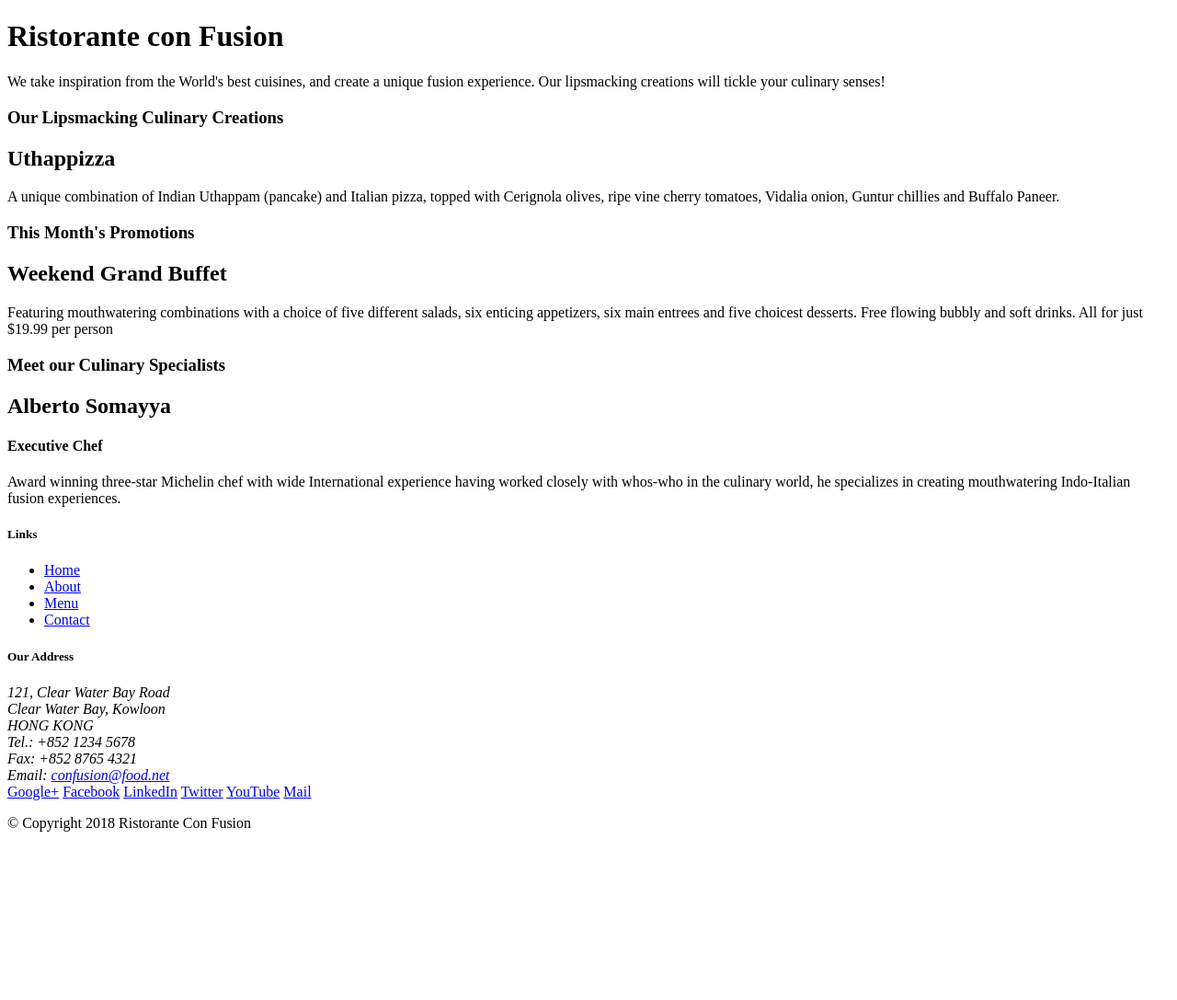
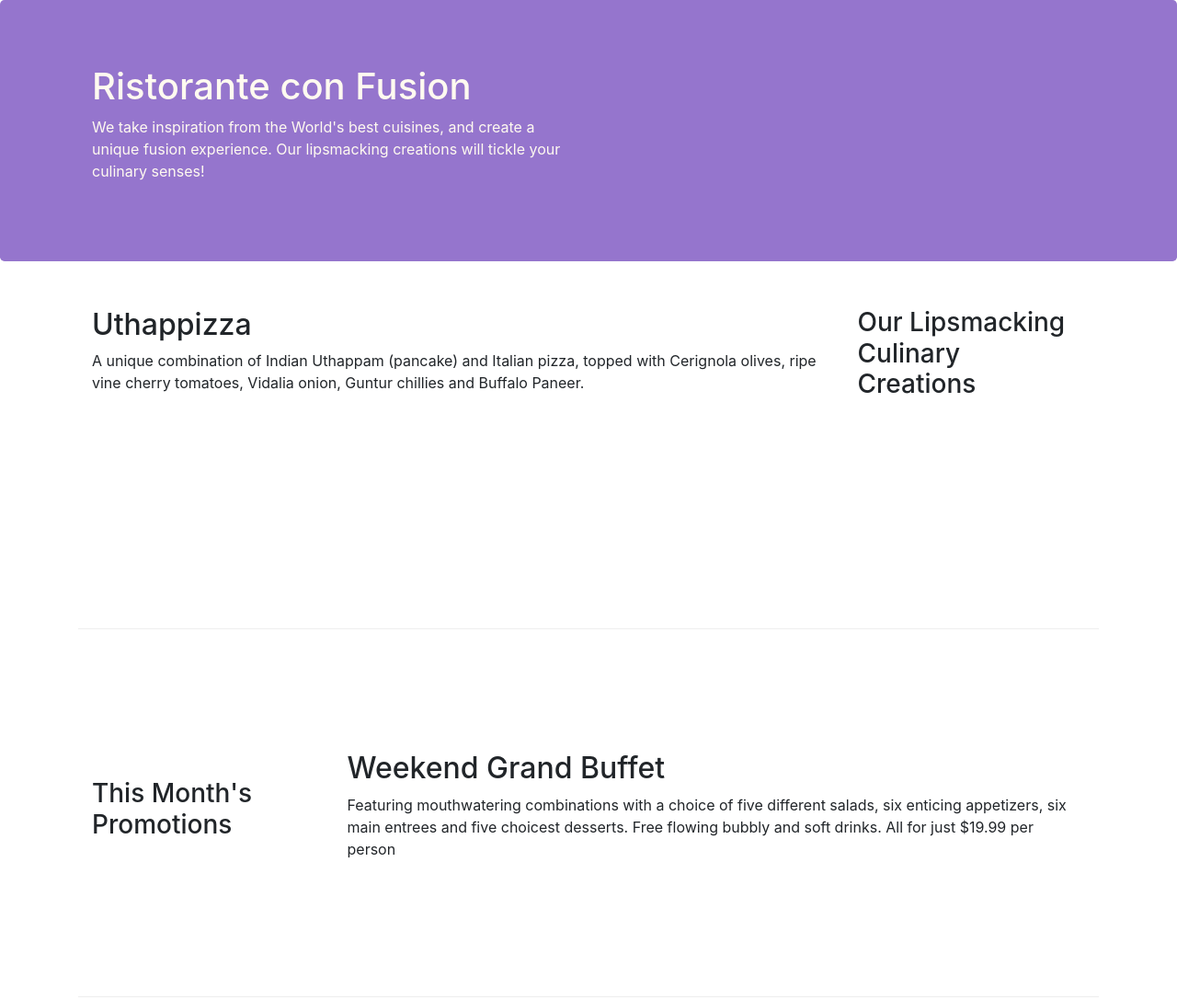
Before and after one commit to Codewhitex/git-test, a website: page Visual Studio code/Bootstrap4/conFusion/index.html in a window 1280 px wide. Shown: the top 1087 px of the page at 92% size. Before the commit the page ends 920 px from the top, so only its background shows below. Drawn offline with nearby package versions, Linux system fonts and the light colour scheme.

Commit message:
commitSecond

```diff
--- /dev/null
+++ b/Visual Studio code/Bootstrap4/conFusion/index.css
@@ -0,0 +1,30 @@
+.row-header {
+  margin: 0px auto;
+  padding: 0px;
+}
+
+.row-content {
+  margin: 0px auto;
+  padding: 50px 0px 50px 0px;
+  border-bottom: 1px ridge;
+  min-height: 400px;
+}
+
+.footer {
+  background-color: #d1c4e9;
+  margin: 0px auto;
+  padding: 20px 0px 20px 0px;
+}
+
+.jumbotron {
+  padding: 70px 30px 70px 30px;
+  margin: 0px auto;
+  background: #9575cd;
+  color: floralwhite;
+}
+
+address {
+  font-size: 80%;
+  margin: 0px;
+  color: #0f0f0f;
+}
--- a/Visual Studio code/Bootstrap4/conFusion/index.html
+++ b/Visual Studio code/Bootstrap4/conFusion/index.html
@@ -1,84 +1,116 @@
 <!DOCTYPE html>
+
 <html lang="en">
+  <head>
+    <meta charset="utf-8" />
+    <meta
+      name="viewport"
+      content="width=device-width, initial-scale=1, shrink-to-fit=no"
+    />
+    <meta http-equiv="x-ua-compatible" content="ie=edge" />
+    <!-- Bootstrap CSS -->
+    <link
+      rel="stylesheet"
+      href="node_modules/bootstrap/dist/css/bootstrap.min.css"
+    />
+    <link href="index.css" rel="stylesheet" />
 
-<head>
     <title>Ristorante Con Fusion</title>
   </head>
 
   <body>
-
-    <header>
-        <div>
-            <div>
-                <div>
+    <!-- jQuery first, then Popper.js, then Bootstrap JS. -->
+    <script src="node_modules/jquery/dist/jquery.slim.min.js"></script>
+    <script src="node_modules/popper.js/dist/umd/popper.min.js"></script>
+    <script src="node_modules/bootstrap/dist/js/bootstrap.min.js"></script>
+    <header class="jumbotron">
+      <div class="container">
+        <div class="row row-header">
+          <div class="col-12 col-sm-6">
             <h1>Ristorante con Fusion</h1>
-                    <p>We take inspiration from the World's best cuisines, and create a unique fusion experience. Our lipsmacking creations will tickle your culinary senses!</p>
+            <p>
+              We take inspiration from the World's best cuisines, and create a
+              unique fusion experience. Our lipsmacking creations will tickle
+              your culinary senses!
+            </p>
           </div>
-                <div>
-                </div>
+          <div></div>
         </div>
       </div>
     </header>
 
-    <div>
-        <div>
-            <div>
+    <div class="container">
+      <div class="row row-content">
+        <div class="col-12 col-sm-4 order-sm-last col-md-3">
           <h3>Our Lipsmacking Culinary Creations</h3>
         </div>
-            <div>
+        <div class="col col-sm order-sm-first col-md">
           <h2>Uthappizza</h2>
-                <p>A unique combination of Indian Uthappam (pancake) and Italian pizza, topped with Cerignola olives, ripe vine cherry tomatoes, Vidalia onion, Guntur chillies and Buffalo Paneer.</p>
+          <p>
+            A unique combination of Indian Uthappam (pancake) and Italian pizza,
+            topped with Cerignola olives, ripe vine cherry tomatoes, Vidalia
+            onion, Guntur chillies and Buffalo Paneer.
+          </p>
         </div>
       </div>
 
-
-        <div>
-            <div>
+      <div class="row row-content align-items-center">
+        <div class="col-12 col-sm-4 col-md-3">
           <h3>This Month's Promotions</h3>
         </div>
-            <div>
+        <div class="col col-sm col-md">
           <h2>Weekend Grand Buffet</h2>
-                <p>Featuring mouthwatering combinations with a choice of five different salads, six enticing appetizers, six main entrees and five choicest desserts. Free flowing bubbly and soft drinks. All for just $19.99 per person </p>
+          <p>
+            Featuring mouthwatering combinations with a choice of five different
+            salads, six enticing appetizers, six main entrees and five choicest
+            desserts. Free flowing bubbly and soft drinks. All for just $19.99
+            per person
+          </p>
         </div>
       </div>
 
-        <div>
-            <div>
+      <div class="row row-content align-items-center">
+        <div class="col-12 col-sm-4 order-sm-last col-md-3">
           <h3>Meet our Culinary Specialists</h3>
         </div>
-            <div>
+        <div class="col col-sm order-sm-first col-md">
           <h2>Alberto Somayya</h2>
           <h4>Executive Chef</h4>
-                <p>Award winning three-star Michelin chef with wide International experience having worked closely with whos-who in the culinary world, he specializes in creating mouthwatering Indo-Italian fusion experiences. </p>
+          <p>
+            Award winning three-star Michelin chef with wide International
+            experience having worked closely with whos-who in the culinary
+            world, he specializes in creating mouthwatering Indo-Italian fusion
+            experiences.
+          </p>
         </div>
       </div>
     </div>
 
-    <footer>
-        <div>
-            <div>
-                <div>
+    <footer class="footer">
+      <div class="container">
+        <div class="row row-content align-items-center">
+          <div class="col-4 offset-1 col-sm-2">
             <h5>Links</h5>
-                    <ul>
+            <ul class="list-unstyled">
               <li><a href="#">Home</a></li>
               <li><a href="#">About</a></li>
               <li><a href="#">Menu</a></li>
               <li><a href="#">Contact</a></li>
             </ul>
           </div>
-                <div>
+          <div class="col-7 col-sm-5">
             <h5>Our Address</h5>
             <address>
-		              121, Clear Water Bay Road<br>
-		              Clear Water Bay, Kowloon<br>
-		              HONG KONG<br>
-		              Tel.: +852 1234 5678<br>
-		              Fax: +852 8765 4321<br>
+              121, Clear Water Bay Road<br />
+              Clear Water Bay, Kowloon<br />
+              HONG KONG<br />
+              Tel.: +852 1234 5678<br />
+              Fax: +852 8765 4321<br />
               Email: <a href="mailto:confusion@food.net">confusion@food.net</a>
             </address>
           </div>
-                <div>
-                    <div>
+          <div class="col-12 col-sm-4 align-self-center">
+            <div class="text-center">
               <a href="http://google.com/+">Google+</a>
               <a href="http://www.facebook.com/profile.php?id=">Facebook</a>
               <a href="http://www.linkedin.com/in/">LinkedIn</a>
@@ -88,14 +120,12 @@
             </div>
           </div>
         </div>
-           <div>
-                <div>
+        <div class="row justify-content-center">
+          <div class="col-auto">
             <p>© Copyright 2018 Ristorante Con Fusion</p>
           </div>
         </div>
       </div>
     </footer>
-
   </body>
-
 </html>
--- a/Visual Studio code/Bootstrap4/conFusion/package.json
+++ b/Visual Studio code/Bootstrap4/conFusion/package.json
@@ -12,5 +12,10 @@
   "license": "ISC",
   "devDependencies": {
     "lite-server": "^2.3.0"
+  },
+  "dependencies": {
+    "bootstrap": "^4.0.0",
+    "jquery": "^3.3.1",
+    "popper.js": "^1.12.9"
   }
 }
```
Also changed, not shown: 1 other file. Lines whose indentation alone changed are shown as unchanged.
